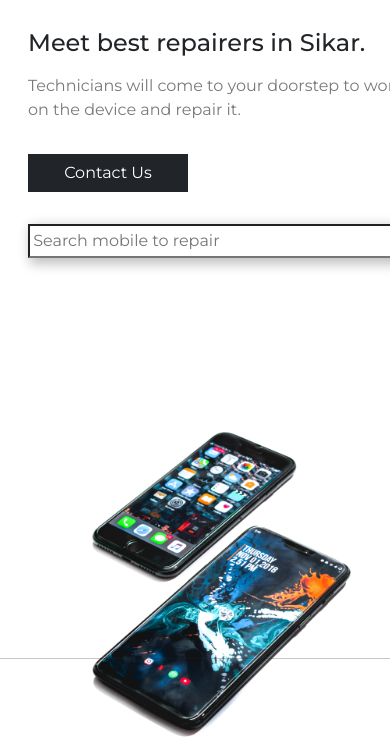
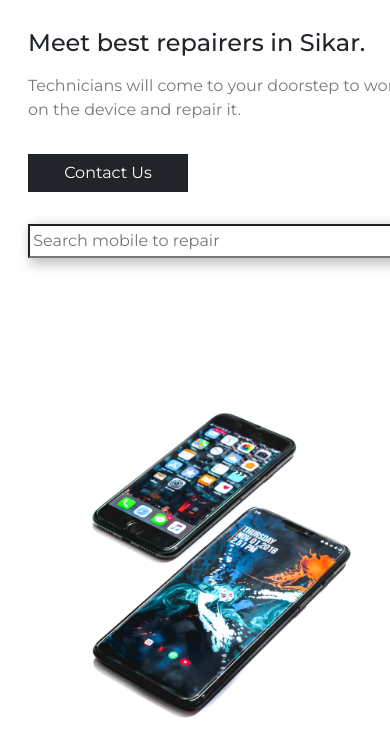
Before and after one commit to ayanalimevv/webflow, a plain HTML site: page index.html in a window 390 px wide. Shown: the part 336-1084 px from the top of the page. Drawn offline with nearby package versions, Linux system fonts and the light colour scheme; files that its build step writes are made by us from their sources.

Commit message:
Update style.scss

```diff
--- a/style.scss
+++ b/style.scss
@@ -282,9 +282,9 @@ display: flex;
 }
 @media (max-width:400px){
     #hero {
-        height: 220vw;
+        height: 250vw;
     }
     .hero2{
-        height: 130vw;
+        height: 120vw;
     }
 }
```
